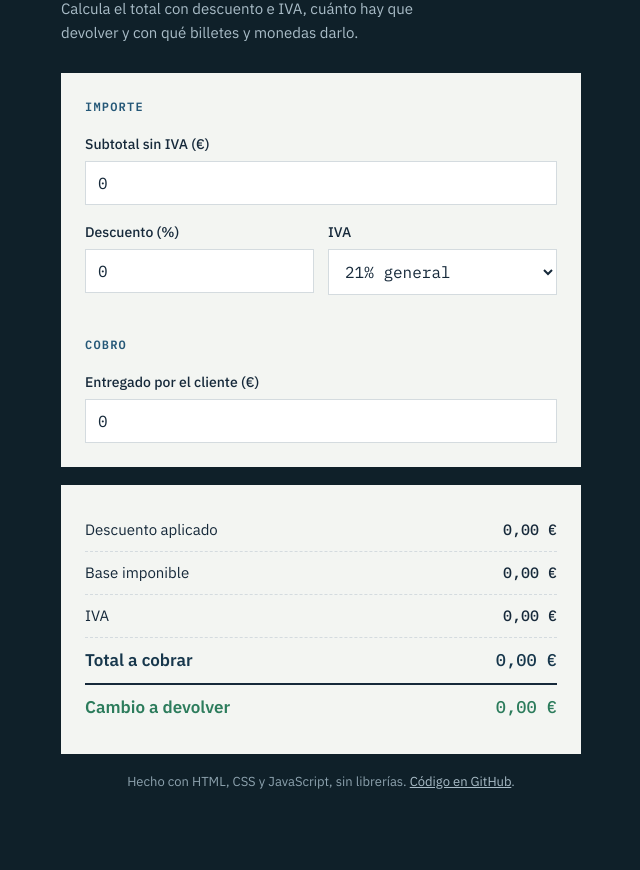
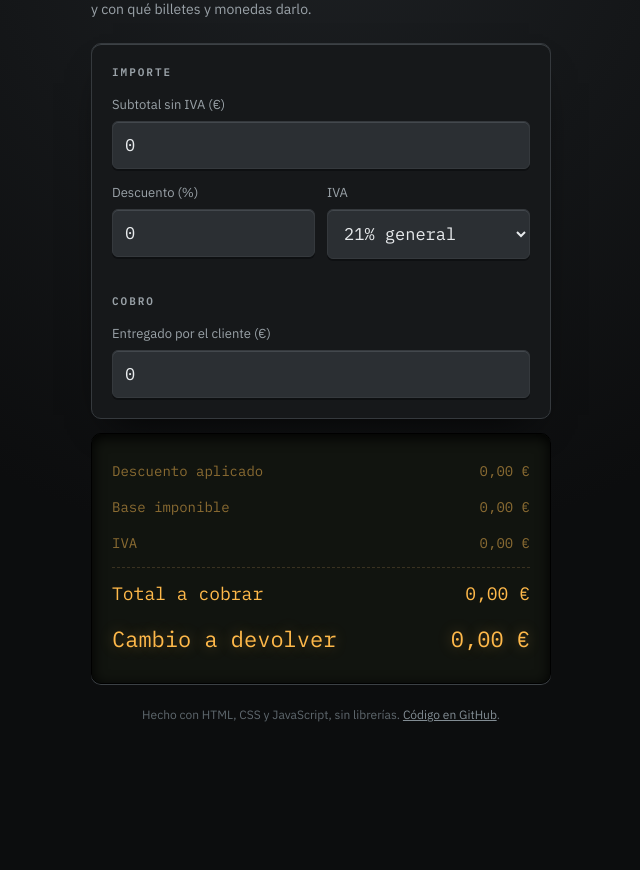
Before and after one commit to claudia-ortegamartin/calculadora-caja, a plain HTML site: page index.html in a window 1280 px wide. Shown: the part 105-975 px from the top of the page, without its empty margins (319-959 px from the left). After the commit the page ends 898 px from the top, so only its background shows below. Drawn offline with Linux system fonts and the light colour scheme.

Commit message:
style: aspecto de terminal de caja con display LCD

```diff
--- a/css/styles.css
+++ b/css/styles.css
@@ -1,14 +1,17 @@
+/* Identidad: terminal de caja. Carcasa oscura, display ambar tipo LCD y teclas
+   con relieve, como las de una registradora. */
 :root {
-  --ink: #16293a;
-  --ink-soft: #4a5c6b;
-  --blue: #245777;
-  --blue-deep: #17374c;
-  --paper: #f3f5f2;
-  --backdrop: #0f2029;
-  --accent: #3fa37a;
-  --accent-deep: #2c7c5c;
-  --alert: #b4472f;
-  --line: #d4dbdf;
+  --case: #16181a;
+  --case-light: #232629;
+  --case-edge: #35393d;
+  --lcd: #11140f;
+  --lcd-text: #ffb94a;
+  --lcd-dim: #8a6b32;
+  --text: #e7eaec;
+  --text-soft: #9aa2a8;
+  --key: #2b2f33;
+  --alert: #ff6b4a;
+  --ok: #6ddba0;
   --font-sans: "IBM Plex Sans", "Segoe UI", sans-serif;
   --font-mono: "IBM Plex Mono", "Courier New", monospace;
 }
@@ -17,65 +20,69 @@
 
 body {
   margin: 0;
-  background: var(--backdrop);
-  color: var(--ink);
+  background: #0c0d0e;
+  background-image: radial-gradient(circle at 50% 0%, #1d2023 0%, #0c0d0e 60%);
+  color: var(--text);
   font-family: var(--font-sans);
-  line-height: 1.6;
-  padding: 40px 20px 64px;
+  line-height: 1.55;
+  padding: 36px 16px 56px;
 }
 
 .app {
-  max-width: 520px;
+  max-width: 460px;
   margin: 0 auto;
 }
 
-.app-head { color: var(--paper); margin-bottom: 28px; }
+.app-head { margin-bottom: 22px; }
 
 .app-head h1 {
-  margin: 0 0 8px;
-  font-size: clamp(26px, 6vw, 34px);
-  font-weight: 700;
+  margin: 0 0 6px;
+  font-family: var(--font-mono);
+  font-size: clamp(20px, 5vw, 26px);
+  font-weight: 600;
+  letter-spacing: 0.02em;
+  color: var(--text);
 }
 
 .lead {
   margin: 0;
-  font-size: 15px;
-  color: #a9bcc7;
-  max-width: 44ch;
+  font-size: 14px;
+  color: var(--text-soft);
+  max-width: 46ch;
 }
 
+/* Carcasa del terminal */
 .card {
-  background: var(--paper);
-  padding: 24px;
-  margin-bottom: 18px;
+  background: var(--case);
+  border: 1px solid var(--case-edge);
+  border-radius: 10px;
+  padding: 20px;
+  margin-bottom: 14px;
+  box-shadow: 0 18px 40px -22px #000, inset 0 1px 0 #3c4145;
 }
 
 .card-title {
-  margin: 0 0 16px;
+  margin: 0 0 14px;
   font-family: var(--font-mono);
-  font-size: 12px;
+  font-size: 11px;
   font-weight: 600;
-  letter-spacing: 0.1em;
+  letter-spacing: 0.18em;
   text-transform: uppercase;
-  color: var(--blue);
+  color: var(--text-soft);
 }
-.card-title + .card-title,
 .field + .card-title,
-.field-row + .card-title { margin-top: 26px; }
+.field-row + .card-title { margin-top: 22px; }
 
-.field { margin-bottom: 16px; }
+.field { margin-bottom: 14px; }
 .field:last-child { margin-bottom: 0; }
 
-.field-row {
-  display: flex;
-  gap: 14px;
-}
+.field-row { display: flex; gap: 12px; }
 .field-row .field { flex: 1 1 0; }
 
 label {
   display: block;
-  font-size: 14px;
-  font-weight: 500;
+  font-size: 13px;
+  color: var(--text-soft);
   margin-bottom: 6px;
 }
 
@@ -83,82 +90,94 @@ input,
 select {
   width: 100%;
   font-family: var(--font-mono);
-  font-size: 16px;
-  padding: 11px 12px;
-  color: var(--ink);
-  background: #fff;
-  border: 1px solid var(--line);
+  font-size: 17px;
+  padding: 12px;
+  color: var(--text);
+  background: var(--key);
+  border: 1px solid var(--case-edge);
+  border-radius: 6px;
+  box-shadow: inset 0 1px 0 #43484d, 0 2px 0 #0e1012;
 }
 
 input:focus-visible,
 select:focus-visible {
-  outline: 2px solid var(--accent);
+  outline: 2px solid var(--lcd-text);
   outline-offset: 1px;
+}
+
+/* El display: panel LCD empotrado en la carcasa */
+.card--result {
+  background: var(--lcd);
+  border-color: #000;
+  box-shadow: inset 0 3px 14px #000, 0 1px 0 #3c4145;
+  font-family: var(--font-mono);
 }
 
 .line {
   display: flex;
   justify-content: space-between;
   align-items: baseline;
-  gap: 16px;
-  font-size: 15px;
-  padding: 9px 0;
-  border-bottom: 1px dashed var(--line);
+  gap: 14px;
+  font-size: 14px;
+  color: var(--lcd-dim);
+  padding: 7px 0;
 }
 
-.amount {
-  font-family: var(--font-mono);
-  font-weight: 500;
-  white-space: nowrap;
-}
+.amount { white-space: nowrap; }
 
 .line--total {
-  font-weight: 600;
-  font-size: 17px;
-  color: var(--blue-deep);
-  border-bottom: 2px solid var(--ink);
+  margin-top: 6px;
+  padding-top: 12px;
+  border-top: 1px dashed #3a3220;
+  font-size: 18px;
+  color: var(--lcd-text);
 }
 
 .line--change {
-  border-bottom: none;
-  font-size: 17px;
-  font-weight: 600;
-  color: var(--accent-deep);
+  font-size: 22px;
+  color: var(--lcd-text);
+  text-shadow: 0 0 14px rgba(255, 185, 74, 0.35);
 }
-.line--change .is-short { color: var(--alert); }
+.line--change .is-short {
+  color: var(--alert);
+  text-shadow: 0 0 14px rgba(255, 107, 74, 0.35);
+}
 
-#breakdown-wrap .card-title { margin-top: 24px; }
+#breakdown-wrap .card-title {
+  margin-top: 18px;
+  padding-top: 14px;
+  border-top: 1px dashed #3a3220;
+  color: var(--lcd-dim);
+}
 
 .breakdown {
   list-style: none;
   margin: 0;
   padding: 0;
-  font-size: 15px;
+  font-size: 14px;
+  color: var(--lcd-text);
 }
 
-.breakdown li {
-  padding: 7px 0;
-  border-bottom: 1px dashed var(--line);
-}
-.breakdown li:last-child { border-bottom: none; }
+.breakdown li { padding: 5px 0; }
 
 .count {
-  font-family: var(--font-mono);
+  display: inline-block;
+  min-width: 34px;
   font-weight: 600;
-  color: var(--blue);
 }
 
 .app-foot {
-  color: #8da2ae;
-  font-size: 13px;
+  color: #5f686e;
+  font-size: 12px;
   text-align: center;
+  margin-top: 22px;
 }
-.app-foot a { color: #a9bcc7; }
-.app-foot a:hover { color: var(--paper); }
+.app-foot a { color: #828c93; }
+.app-foot a:hover { color: var(--lcd-text); }
 
-@media (max-width: 460px) {
-  body { padding: 28px 14px 48px; }
-  .card { padding: 18px; }
+@media (max-width: 440px) {
+  body { padding: 24px 12px 44px; }
+  .card { padding: 16px; }
   .field-row { flex-direction: column; gap: 0; }
-  .field-row .field { margin-bottom: 16px; }
+  .field-row .field { margin-bottom: 14px; }
 }
```
